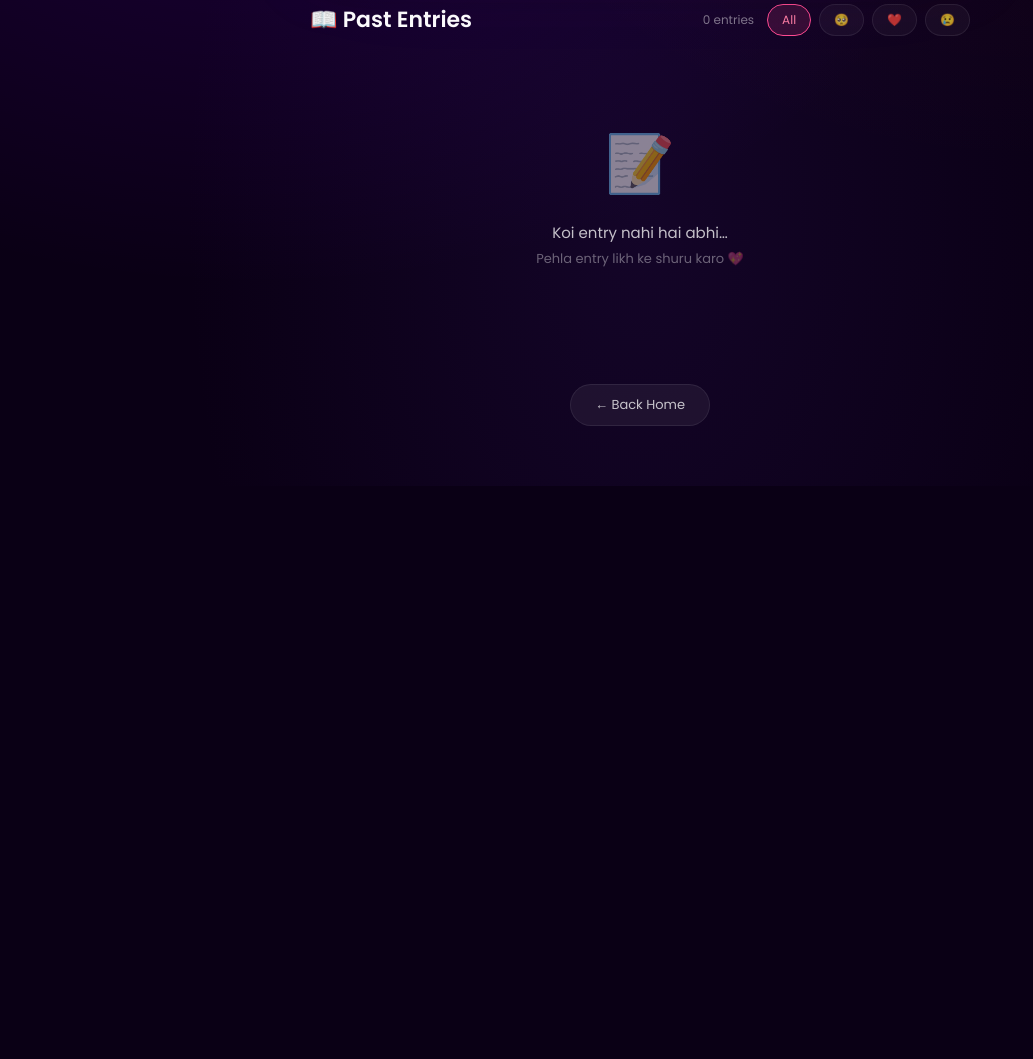
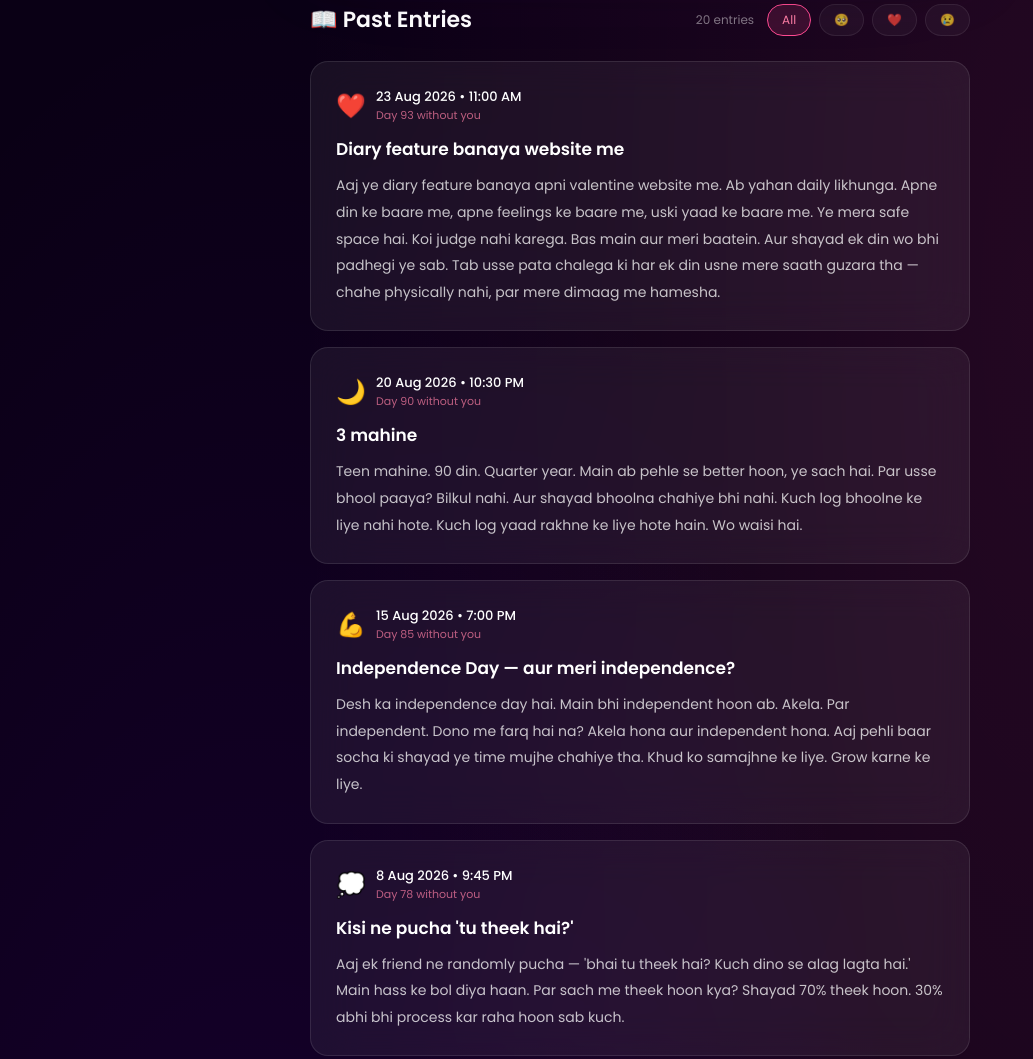
Before and after one commit to cto-semiquantum/aradhya, a plain HTML site: page diary.html in a window 1280 px wide. Shown: the part 879-1938 px from the top of the page, without its empty margins (0-1033 px from the left). Before the commit the page ends 1365 px from the top, so only its background shows below. Drawn offline with Linux system fonts and the light colour scheme.

Commit message:
📖 Add hardcoded diary entries from May 22 to August 23, 2026 for Vercel deployment

```diff
--- a/diary.html
+++ b/diary.html
@@ -96,6 +96,7 @@
 </div>
 
 <script src="js/particles.js"></script>
+<script src="js/entries-data.js"></script>
 <script src="js/diary.js"></script>
 
 </body>
--- a/js/diary.js
+++ b/js/diary.js
@@ -121,8 +121,20 @@ document.addEventListener("DOMContentLoaded", function () {
     window.deleteEntry = function (id) {
         if (!confirm("Pakka delete karna hai ye entry?")) return;
 
-        const entries = getEntries().filter(e => e.id !== id);
-        localStorage.setItem(STORAGE_KEY, JSON.stringify(entries));
+        let deletedIds = [];
+        try {
+            deletedIds = JSON.parse(localStorage.getItem(STORAGE_KEY + "_deleted")) || [];
+        } catch(e) {}
+        if (!deletedIds.includes(id)) {
+            deletedIds.push(id);
+            localStorage.setItem(STORAGE_KEY + "_deleted", JSON.stringify(deletedIds));
+        }
+
+        try {
+            const local = JSON.parse(localStorage.getItem(STORAGE_KEY)) || [];
+            const updatedLocal = local.filter(e => e.id !== id);
+            localStorage.setItem(STORAGE_KEY, JSON.stringify(updatedLocal));
+        } catch(e) {}
 
         showToast("Entry delete ho gaya");
         renderEntries();
@@ -194,11 +206,30 @@ document.addEventListener("DOMContentLoaded", function () {
     // ==========================================
 
     function getEntries() {
+        let local = [];
         try {
-            return JSON.parse(localStorage.getItem(STORAGE_KEY)) || [];
-        } catch {
-            return [];
+            local = JSON.parse(localStorage.getItem(STORAGE_KEY)) || [];
+        } catch (e) {
+            local = [];
         }
+
+        const defaults = (typeof DIARY_ENTRIES !== "undefined") ? DIARY_ENTRIES : [];
+
+        // Combine local + defaults avoiding duplicate IDs
+        const localIds = new Set(local.map(e => e.id));
+        const combined = [...local, ...defaults.filter(e => !localIds.has(e.id))];
+
+        // Filter out deleted IDs
+        let deletedIds = [];
+        try {
+            deletedIds = JSON.parse(localStorage.getItem(STORAGE_KEY + "_deleted")) || [];
+        } catch(e) {}
+
+        const finalEntries = combined.filter(e => !deletedIds.includes(e.id));
+
+        // Sort descending by date
+        finalEntries.sort((a, b) => new Date(b.date) - new Date(a.date));
+        return finalEntries;
     }
 
     function calculateDays(dateString) {
--- /dev/null
+++ b/js/entries-data.js
@@ -0,0 +1,181 @@
+/* ==========================================
+   DIARY ENTRIES DATA
+   Hardcoded entries — shown on deployed site
+   New entries are added here manually
+   ========================================== */
+
+const DIARY_ENTRIES = [
+
+    // ===== MAY 2026 =====
+
+    {
+        id: 1001,
+        date: "2026-05-22T23:45:00",
+        title: "Aaj sab khatam ho gaya",
+        text: "Aaj baat band ho gayi. Pata nahi kya hua, kaise hua… bas ek silence aa gayi. Wo silence jo dard deti hai par kuch bol nahi pata. Raat bhar neend nahi aayi. Phone uthaya, rakh diya. Message type kiya, delete kar diya. Shayad kuch cheezein bolne se nahi, chup rehne se zyada toot'ti hain.",
+        mood: "sad",
+        daysSince: 0
+    },
+    {
+        id: 1002,
+        date: "2026-05-23T21:30:00",
+        title: "Pehla din without her",
+        text: "Aaj poora din ajeeb sa guzra. Subah uthke pehle phone check kiya — koi message nahi. Wo good morning nahi aayi. Khana khaya par taste hi nahi aaya. Har jagah uski yaad aa rahi hai. Ek din bhi nahi hua aur lagta hai mahine ho gaye.",
+        mood: "missing",
+        daysSince: 1
+    },
+    {
+        id: 1003,
+        date: "2026-05-25T22:15:00",
+        title: "Purani chats padhi aaj",
+        text: "Galti kar di. Purani chats kholke padh li. Wo 'good night' messages, wo random memes, wo voice notes… sab kuch itna real tha. Aur ab? Sab kuch ek archive me band hai. Rona aaya par roya nahi. Shayad strong banna padega.",
+        mood: "sad",
+        daysSince: 3
+    },
+    {
+        id: 1004,
+        date: "2026-05-28T20:00:00",
+        title: "Uska ek purana photo mila gallery me",
+        text: "Gallery scroll kar raha tha aur ek photo aa gayi uski. Wo hass rahi thi usme. Itni genuine smile thi. Miss kar raha hoon wo hassi. Par kya kare, kuch cheezein hamare haath me nahi hoti.",
+        mood: "missing",
+        daysSince: 6
+    },
+    {
+        id: 1005,
+        date: "2026-05-31T23:00:00",
+        title: "Ek hafte se zyada ho gaye",
+        text: "9 din. 9 din bina usse baat kiye. Pehle toh 1 ghante bhi mushkil tha. Ab 9 din ho gaye. Dard hai par aadat bhi ho rahi hai dheere dheere. Shayad yehi sabse scary cheez hai — dard ki aadat pad jaana.",
+        mood: "thoughtful",
+        daysSince: 9
+    },
+
+    // ===== JUNE 2026 =====
+
+    {
+        id: 1006,
+        date: "2026-06-03T21:00:00",
+        title: "Raat ko uski yaad bahut aayi",
+        text: "Din me toh kaam me busy raha. Par raat ko jab sab shant hota hai, tab uski yaad sabse zyada aati hai. Wo raat bhar calls yaad aate hain. Wo random baatein. Kash ek baar phir se sun sakta wo awaaz.",
+        mood: "missing",
+        daysSince: 12
+    },
+    {
+        id: 1007,
+        date: "2026-06-10T19:30:00",
+        title: "Coding me dhyan lagaya",
+        text: "Aaj decide kiya ki apne aap pe focus karunga. Poora din coding ki. Ek naya project start kiya. Thoda acha laga. Shayad khud ko busy rakhna hi best hai abhi ke liye. Par phir bhi, background me ek cheez hamesha chalti rehti hai — uski yaad.",
+        mood: "strong",
+        daysSince: 19
+    },
+    {
+        id: 1008,
+        date: "2026-06-15T22:45:00",
+        title: "Uska birthday yaad aa gaya",
+        text: "Randomly calendar dekha aur socha ki uska birthday kab hai. Phir yaad aaya. Bhejunga wish ya nahi? Nahi bhejunga shayad. Ya bhejunga? Pata nahi. Itna overthink karta hoon har cheez pe ab.",
+        mood: "thoughtful",
+        daysSince: 24
+    },
+    {
+        id: 1009,
+        date: "2026-06-20T21:15:00",
+        title: "Ek mahina hone wala hai",
+        text: "Almost ek mahina ho jayega. Time kitna fast jaata hai aur kitna slow bhi. Din fast jaate hain par raatein bahut lambi lagti hain. Main theek hoon. Ya shayad theek hone ki koshish me hoon. Dono me farq hai.",
+        mood: "peaceful",
+        daysSince: 29
+    },
+    {
+        id: 1010,
+        date: "2026-06-24T20:00:00",
+        title: "Aaj hum mile the — 2 saal pehle",
+        text: "24 June 2024. Aaj hi ke din hum pehli baar mile the. Do saal pehle. Us din mujhe kya pata tha ki ye insaan meri life ka itna important part ban jayega. Aaj wo yaad bhi khoobsurat lagti hai aur dard bhi deti hai.",
+        mood: "love",
+        daysSince: 33
+    },
+    {
+        id: 1011,
+        date: "2026-06-30T23:30:00",
+        title: "Ek poora mahina",
+        text: "30 din. Ek poora mahina bina usse baat kiye. Kabhi socha nahi tha ki ye possible hoga. Par ho gaya. Main abhi bhi sochta hoon uske baare me — har roz. Par ab rone ki jagah bas ek dull sa dard rehta hai andar. Shayad isi ko 'moving on' kehte hain. Ya shayad nahi.",
+        mood: "sad",
+        daysSince: 39
+    },
+
+    // ===== JULY 2026 =====
+
+    {
+        id: 1012,
+        date: "2026-07-05T20:30:00",
+        title: "Dream aaya uska",
+        text: "Aaj sapne me dikhi wo. Hum baat kar rahe the normally jaise pehle karte the. Phir neend khuli aur realize hua ki sapna tha. Subah bahut kharab mood tha. Sapne kyun dikhate hain wo cheezein jo hamare paas nahi hain?",
+        mood: "missing",
+        daysSince: 44
+    },
+    {
+        id: 1013,
+        date: "2026-07-12T19:00:00",
+        title: "Gym join kiya",
+        text: "Aaj gym join kar liya. Socha ki physical health pe dhyan dunga. Workout ke baad thoda acha laga. Endorphins kaam karte hain shayad. Slowly apne aap ko rebuild kar raha hoon. Ek din at a time.",
+        mood: "strong",
+        daysSince: 51
+    },
+    {
+        id: 1014,
+        date: "2026-07-18T22:00:00",
+        title: "Ek gaana suna jo hum dono suno karte the",
+        text: "Spotify pe randomly wo gaana aa gaya. Immediately skip karna chahiye tha par nahi kiya. Poora suna. Aankhein bhar aayi. Kuch gaane, kuch jagahein, kuch smells — sab usse connected hain. Har jagah uski presence hai even when she's not here.",
+        mood: "sad",
+        daysSince: 57
+    },
+    {
+        id: 1015,
+        date: "2026-07-25T21:30:00",
+        title: "2 mahine ho gaye",
+        text: "Do mahine. 64 din. Ab counting band karni chahiye shayad. Par nahi hoti. Har din ek reminder hai ki kitna waqt ho gaya. Main better feel kar raha hoon pehle se. Coding me mann laga hai, gym ja raha hoon, friends se milta hoon. Par andar ek kona hai jo sirf uska hai. Wo khali hai.",
+        mood: "thoughtful",
+        daysSince: 64
+    },
+
+    // ===== AUGUST 2026 =====
+
+    {
+        id: 1016,
+        date: "2026-08-02T20:00:00",
+        title: "Valentine website update kiya",
+        text: "Aaj wo purana valentine website khola. Dekh ke bahut kuch yaad aa gaya. Socha ki isko update karunga. Naya design, better animations. Shayad ye mera tarika hai express karne ka — code ke through. Wo shayad kabhi dekhegi bhi nahi. Par main toh apne liye bhi likh sakta hoon na.",
+        mood: "love",
+        daysSince: 72
+    },
+    {
+        id: 1017,
+        date: "2026-08-08T21:45:00",
+        title: "Kisi ne pucha 'tu theek hai?'",
+        text: "Aaj ek friend ne randomly pucha — 'bhai tu theek hai? Kuch dino se alag lagta hai.' Main hass ke bol diya haan. Par sach me theek hoon kya? Shayad 70% theek hoon. 30% abhi bhi process kar raha hoon sab kuch.",
+        mood: "thoughtful",
+        daysSince: 78
+    },
+    {
+        id: 1018,
+        date: "2026-08-15T19:00:00",
+        title: "Independence Day — aur meri independence?",
+        text: "Desh ka independence day hai. Main bhi independent hoon ab. Akela. Par independent. Dono me farq hai na? Akela hona aur independent hona. Aaj pehli baar socha ki shayad ye time mujhe chahiye tha. Khud ko samajhne ke liye. Grow karne ke liye.",
+        mood: "strong",
+        daysSince: 85
+    },
+    {
+        id: 1019,
+        date: "2026-08-20T22:30:00",
+        title: "3 mahine",
+        text: "Teen mahine. 90 din. Quarter year. Main ab pehle se better hoon, ye sach hai. Par usse bhool paaya? Bilkul nahi. Aur shayad bhoolna chahiye bhi nahi. Kuch log bhoolne ke liye nahi hote. Kuch log yaad rakhne ke liye hote hain. Wo waisi hai.",
+        mood: "peaceful",
+        daysSince: 90
+    },
+    {
+        id: 1020,
+        date: "2026-08-23T11:00:00",
+        title: "Diary feature banaya website me",
+        text: "Aaj ye diary feature banaya apni valentine website me. Ab yahan daily likhunga. Apne din ke baare me, apne feelings ke baare me, uski yaad ke baare me. Ye mera safe space hai. Koi judge nahi karega. Bas main aur meri baatein. Aur shayad ek din wo bhi padhegi ye sab. Tab usse pata chalega ki har ek din usne mere saath guzara tha — chahe physically nahi, par mere dimaag me hamesha.",
+        mood: "love",
+        daysSince: 93
+    }
+
+];
```
